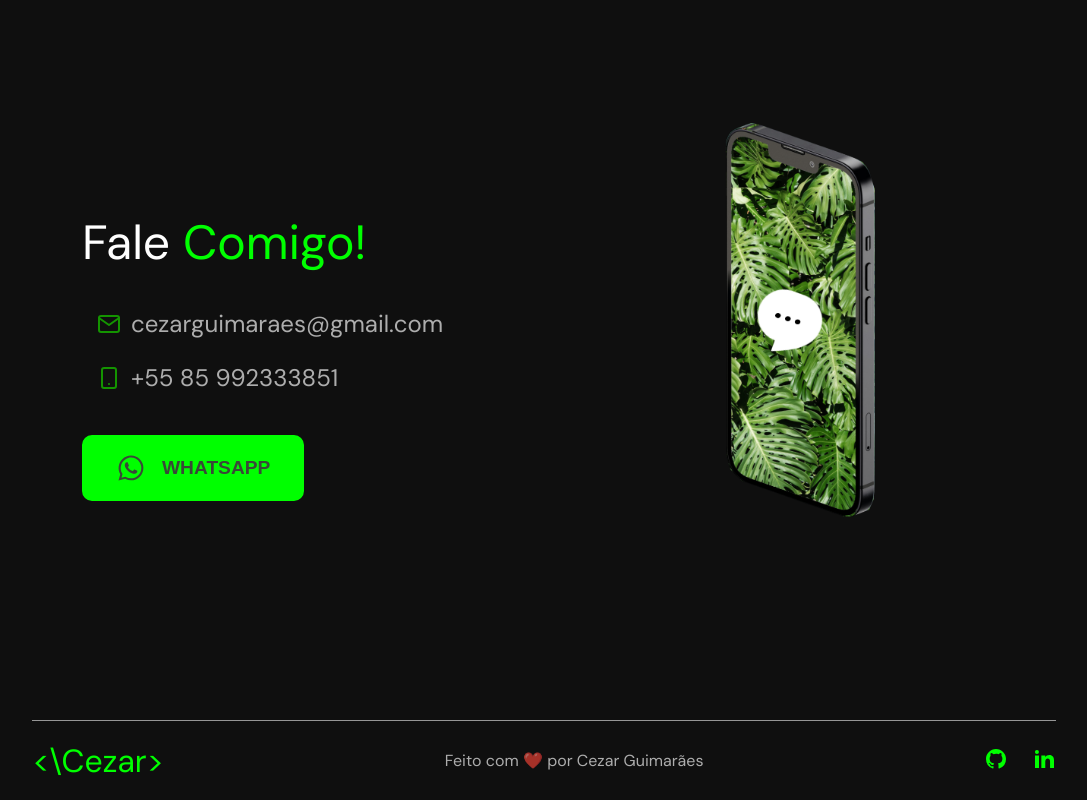
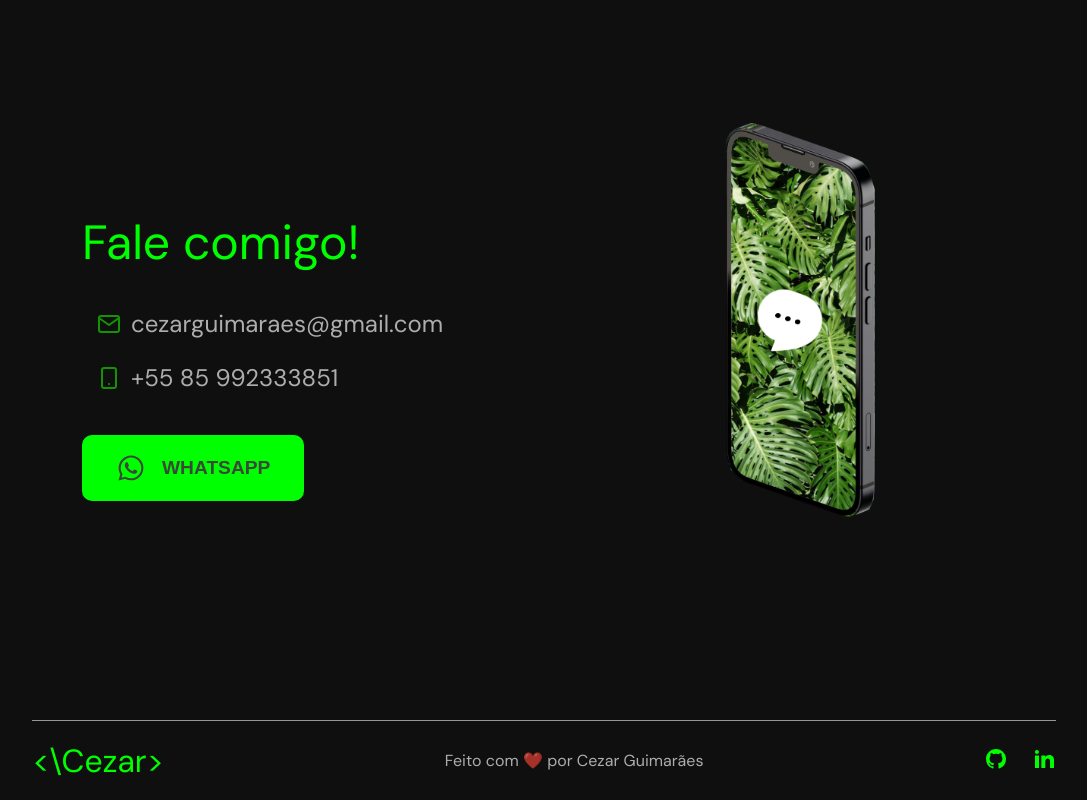
Before and after one commit to CezarMontenegro/portfolio-cezar-montenegro, a React (Vite) app: page / in a window 1280 px wide. Shown: the part 3280-4080 px from the top of the page, without its empty margins (96-1183 px from the left). Built offline with nearby package versions, Linux system fonts and the light colour scheme; a web font is replaced by a local one.

Commit message:
comitando para tentar mergear localmente

```diff
--- a/src/App.tsx
+++ b/src/App.tsx
@@ -329,7 +329,7 @@ function App() {
       <section id="contato" className="section section-contato">
         <div className="wrapper">
           <div className="contato">
-            <h2><span>Fale</span> Comigo!</h2>
+            <h2>Fale comigo!</h2>
             <a
               href="mailto:cezarguimaraes@gmail.com"
               className="contact-ancora"
```
